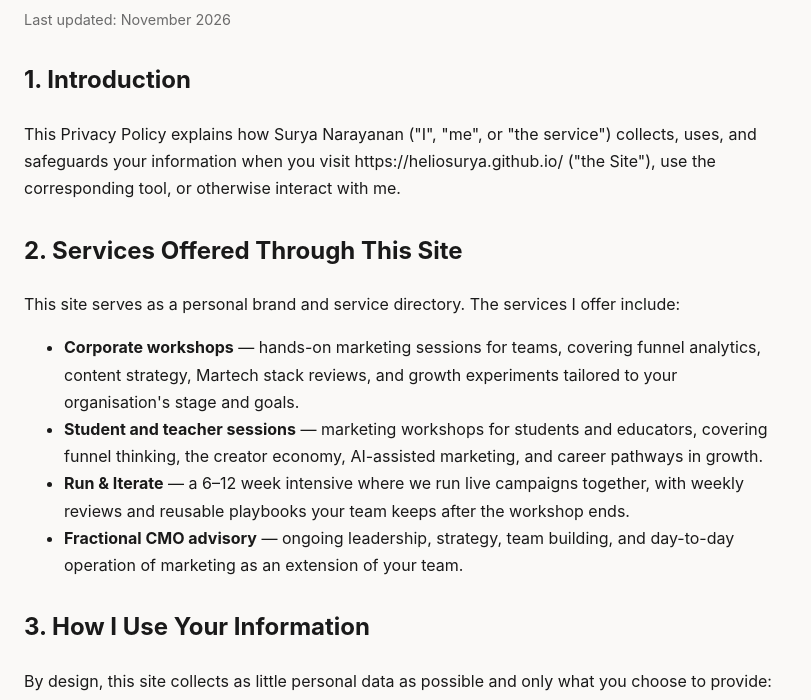
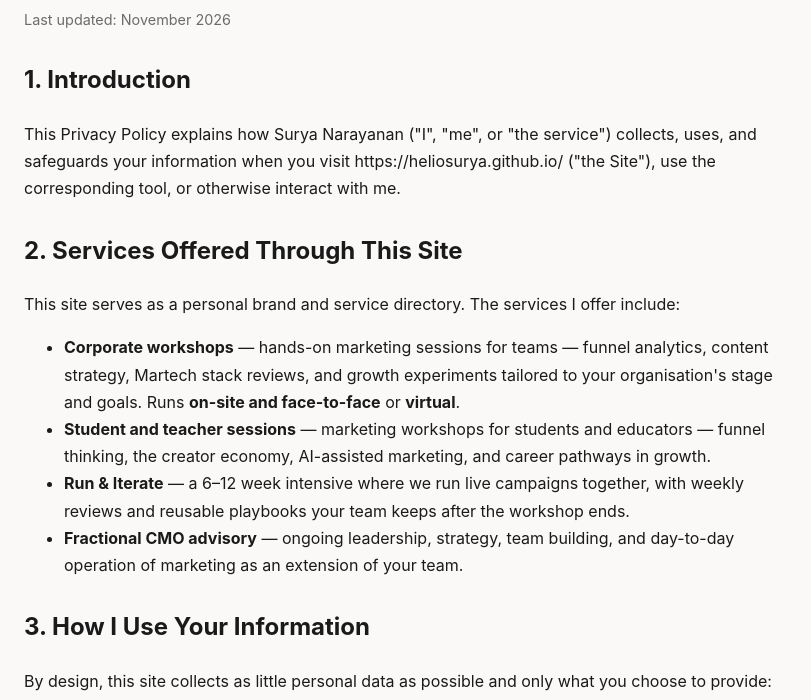
Before and after one commit to heliosurya/heliosurya.github.io, a plain HTML site: page privacy.html in a window 1280 px wide. Shown: the part 100-800 px from the top of the page, without its empty margins (0-811 px from the left). Drawn offline with Linux system fonts and the light colour scheme.

Commit message:
Add hero image and on-site/face-to-face wording across all pages

```diff
--- a/privacy.html
+++ b/privacy.html
@@ -41,8 +41,8 @@
     <h2>2. Services Offered Through This Site</h2>
     <p>This site serves as a personal brand and service directory. The services I offer include:</p>
     <ul>
-      <li><strong>Corporate workshops</strong> — hands-on marketing sessions for teams, covering funnel analytics, content strategy, Martech stack reviews, and growth experiments tailored to your organisation's stage and goals.</li>
-      <li><strong>Student and teacher sessions</strong> — marketing workshops for students and educators, covering funnel thinking, the creator economy, AI-assisted marketing, and career pathways in growth.</li>
+      <li><strong>Corporate workshops</strong> — hands-on marketing sessions for teams — funnel analytics, content strategy, Martech stack reviews, and growth experiments tailored to your organisation's stage and goals. Runs <strong>on-site and face-to-face</strong> or <strong>virtual</strong>.</li>
+      <li><strong>Student and teacher sessions</strong> — marketing workshops for students and educators — funnel thinking, the creator economy, AI-assisted marketing, and career pathways in growth.</li>
       <li><strong>Run &amp; Iterate</strong> — a 6–12 week intensive where we run live campaigns together, with weekly reviews and reusable playbooks your team keeps after the workshop ends.</li>
       <li><strong>Fractional CMO advisory</strong> — ongoing leadership, strategy, team building, and day-to-day operation of marketing as an extension of your team.</li>
     </ul>
```
Also changed, not shown: tos.html (+2 -2 lines).
